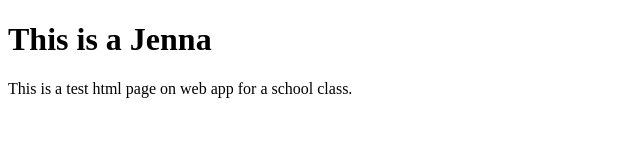
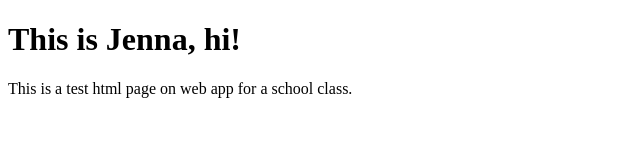
Before and after one commit to hem111je/jehlauschool.github.io, a plain HTML site: page module1task1.html in a window 1280 px wide. Shown: the whole page, without its empty margins (0-640 px from the left). Drawn offline with Linux system fonts and the light colour scheme.

```diff
--- a/module1task1.html
+++ b/module1task1.html
@@ -4,7 +4,7 @@
 <title>Page Title</title>
 </head>
 <body>
-<h1>This is a Jenna</h1>
+<h1>This is Jenna, hi!</h1>
 <p>This is a test html page on web app for a school class.</p>
 </body>
 </html>
```
